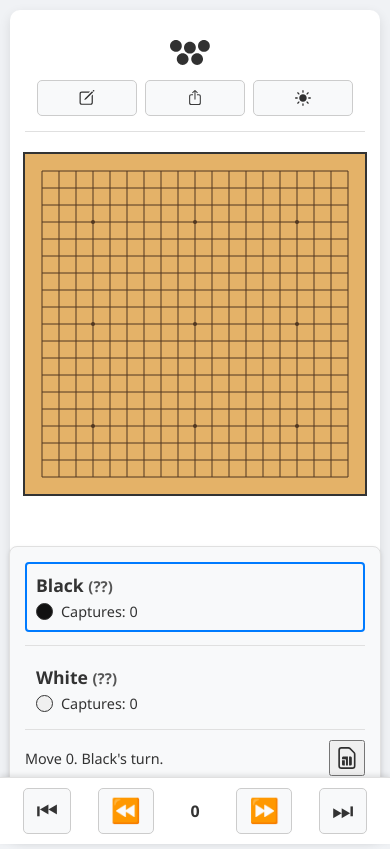
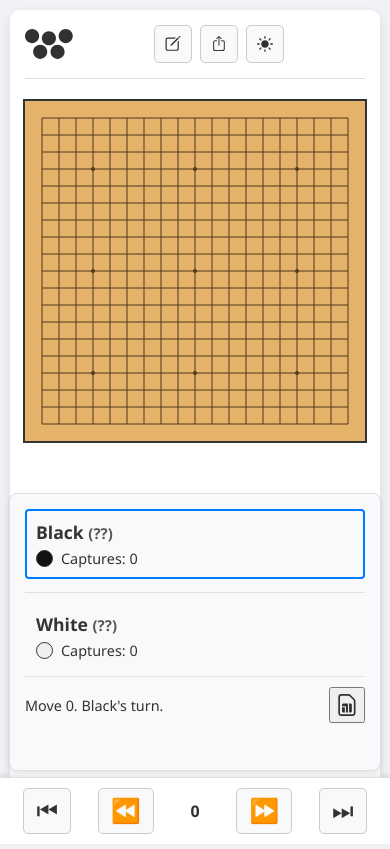
Before and after one commit to psy777/Simple-Go, a plain HTML site: page index.html in a window 390 px wide. Drawn offline with Linux system fonts and the light colour scheme; a web font is replaced by a local one.

Commit message:
ui refinement

```diff
--- a/index.html
+++ b/index.html
@@ -21,20 +21,20 @@
 <body>
     <div class="container">
         <header>
-            <div class="header-left" id="clerk-auth-section">
-                <div id="app"></div> <!-- Target for Clerk components as per their guide -->
-            </div>
-            <div class="header-center header-title-area">
-                <img src="assets/light mode mobile wrengo logo.svg" alt="Wrengo Logo" id="mobile-logo-light" class="mobile-logo">
+            <a href="index.html" class="header-logo-link"> <!-- Changed href to index.html -->
+                <img src="assets/light mode mobile wrengo logo.svg" alt="Wrengo Logo" id="mobile-logo-light" class="mobile-logo" style="display: inline-block;"> <!-- Ensure one is visible by default -->
                 <img src="assets/dark mode mobile wrengo logo.svg" alt="Wrengo Logo Dark" id="mobile-logo-dark" class="mobile-logo" style="display:none;">
-                <h1 id="main-title" class="desktop-title">wrengo <span class="title-sgf">markdown</span></h1>
-            </div>
-            <div class="header-right controls">
+                <!-- <h1 id="main-title" class="desktop-title">wrengo</h1> Desktop title removed for now, can be added back with CSS for desktop -->
+            </a>
+            <div class="header-controls-group controls"> <!-- Grouping existing controls -->
                 <button id="new-game-modal-btn" title="New Game"><img src="assets/light mode new game symbol.svg" alt="New Game"></button>
                 <button id="load-sgf-btn" title="Load SGF"><img src="assets/light mode upload button.svg" alt="Load SGF"></button>
                 <input type="file" id="sgf-file-input" accept=".sgf" style="display: none;">
                 <button id="theme-toggle-btn" title="Toggle Theme"><img src="assets/light mode toggle.svg" alt="Toggle Theme"></button>
                 <!-- Placeholder for future core action icons -->
+            </div>
+            <div class="header-auth-section" id="clerk-auth-section"> <!-- Clerk components will go here -->
+                <div id="app"></div>
             </div>
         </header>
 
--- a/style.css
+++ b/style.css
@@ -60,24 +60,33 @@ header {
     margin-bottom: 20px;
     border-bottom: 1px solid var(--header-border);
     padding-bottom: 15px;
-    /* New header structure styles */
-    display: grid;
-    grid-template-columns: auto 1fr auto; /* Left, Center (flexible), Right */
-    gap: 15px; /* Gap between sections */
+    /* Updated header structure styles */
+    display: flex; /* Changed from grid to flex */
+    justify-content: space-between; /* Distributes space: logo left, controls middle, auth right */
+    align-items: center;
+    gap: 10px; /* Adjust gap as needed */
 }
 
-.header-left, .header-right {
+.header-logo-link {
+    display: flex; /* For alignment if text is added back next to logo */
+    align-items: center;
+    text-decoration: none; /* Remove underline from link */
+}
+
+.header-controls-group { /* New class for the middle group of buttons */
     display: flex;
     align-items: center;
     gap: 8px;
+    /* flex-grow: 1; /* Allows this group to take up remaining space if needed, pushing auth to far right */
+    /* justify-content: center; /* Centers the controls if they don't fill space */
 }
-.header-center { /* This is the existing header-title-area */
+
+.header-auth-section { /* For the Clerk auth components */
     display: flex;
     align-items: center;
-    justify-content: center; /* Center the logo/title area */
 }
 
-/* Style for text-based buttons in header */
+/* Style for text-based buttons in header (used by Clerk Sign In button) */
 .text-button {
     background: none;
     border: none;
@@ -91,31 +100,28 @@ header {
     background-color: var(--button-hover-bg);
 }
 
-#user-greeting span {
+#user-greeting span { /* This was for the old auth, can be removed or repurposed if Clerk provides similar */
     margin-right: 8px;
     font-size: 0.9em;
 }
 
-
-.header-title-area { /* Retaining for specificity if needed, but header-center is primary now */
-    display: flex;
-    align-items: center;
+/* .header-title-area is no longer a primary layout element, .header-logo-link handles logo */
+/* .mobile-logo is now directly inside .header-logo-link */
+.mobile-logo {
+    display: inline-block; /* Ensure it's visible */
+    height: 30px; /* Slightly larger for better tap target / visibility */
+    width: auto;
+    /* margin-right: 10px; /* Only if text is next to it */
 }
-
-.mobile-logo {
-    display: none;
-    height: 25px;
-    width: auto;
-    margin-right: 10px; /* Space if title is also shown, or if it's the only thing */
-}
-.desktop-title { display: block; }
+/* .desktop-title { display: block; } */ /* Removed as per instruction for mobile-first logo only */
 
 
+/*
 header h1#main-title {
     color: var(--header-text);
     margin: 0;
     font-family: 'Dongle', sans-serif;
-    font-size: 3.2em; /* Adjusted Dongle size */
+    font-size: 3.2em;
     font-weight: 400;
     line-height: 1;
 }
@@ -124,6 +130,7 @@ header h1#main-title {
     opacity: 0.6;
     font-weight: 400;
 }
+*/
 
 .controls {
     display: flex;
@@ -131,10 +138,10 @@ header h1#main-title {
     gap: 8px; /* Slightly reduced gap */
 }
 
-.controls button {
-    padding: 5px; /* Reduced padding for icon buttons */
+.controls button { /* This now targets buttons within .header-controls-group */
+    padding: 8px; /* Adjust padding to help make it square with icon */
     border: 1px solid var(--button-border);
-    border-radius: 5px;
+    border-radius: 5px; /* Keep slightly rounded corners */
     background-color: var(--button-bg);
     color: var(--text-color);
     cursor: pointer;
@@ -142,10 +149,11 @@ header h1#main-title {
     display: flex;
     align-items: center;
     justify-content: center;
-    width: 36px; /* Fixed width for icon buttons */
-    height: 36px; /* Fixed height for icon buttons */
+    width: 38px; /* Aim for square, adjust with padding */
+    height: 38px; /* Aim for square, adjust with padding */
+    box-sizing: border-box; /* Include padding and border in width/height */
 }
-.controls button img {
+.controls button img { /* This now targets icons within .header-controls-group buttons */
     height: var(--icon-size);
     width: var(--icon-size);
     filter: var(--svg-icon-filter, none); /* For theme-based icon color changes if needed */
@@ -355,27 +363,35 @@ body:not(.dark-mode) .mobile-logo#mobile-logo-dark { display: none; }
 /* Responsive adjustments for Mobile */
 @media (max-width: 768px) {
     header {
-        /* Adjust grid for mobile if needed, or let items wrap naturally */
-        grid-template-columns: 1fr; /* Stack header sections on mobile */
-        justify-items: center; /* Center items within the grid cell */
+        /* Inherits display: flex; justify-content: space-between; align-items: center; */
+        /* No wrap, items should try to stay in one line */
+        gap: 5px; /* Reduce gap for smaller screens */
     }
-    .header-left, .header-center, .header-right {
-        justify-content: center; /* Center content within each header section on mobile */
-        width: 100%; /* Allow sections to take full width if they stack */
+    .header-logo-link {
+        /* No specific changes needed, should stay left */
+        flex-shrink: 0; /* Prevent logo from shrinking too much */
     }
-    .header-title-area .desktop-title { display: none; }
-    /* .header-title-area .mobile-logo is handled by dark/light mode specific rules now */
+    .header-controls-group {
+        /* No specific changes needed, should stay in middle */
+        /* flex-grow: 1; /* If you want controls to push auth to far right, but might squeeze logo */
+        justify-content: center; /* Center the buttons within their group */
+        overflow-x: auto; /* Allow scrolling if buttons overflow, rather than wrapping */
+        -webkit-overflow-scrolling: touch; /* Smooth scrolling on iOS */
+        scrollbar-width: none; /* Hide scrollbar for Firefox */
+    }
+    .header-controls-group::-webkit-scrollbar { /* Hide scrollbar for Chrome, Safari, Opera */
+        display: none;
+    }
 
-    .controls { /* This is now .header-right */
-        flex-direction: row;
-        justify-content: center;
-        flex-wrap: wrap;
-        width: 100%;
+    .header-auth-section {
+        /* No specific changes needed, should stay right */
+        flex-shrink: 0; /* Prevent auth section from shrinking too much */
     }
-    .controls button { /* This is now .header-right button */
-        flex-grow: 1;
-        max-width: 100px;
-    }
+    /* .header-title-area .desktop-title is already hidden by default by removing it from HTML structure */
+
+    /* .controls is .header-controls-group */
+    /* .controls button styling is handled by the general .controls button rule */
+
     main {
         flex-direction: column;
         align-items: center;
```
